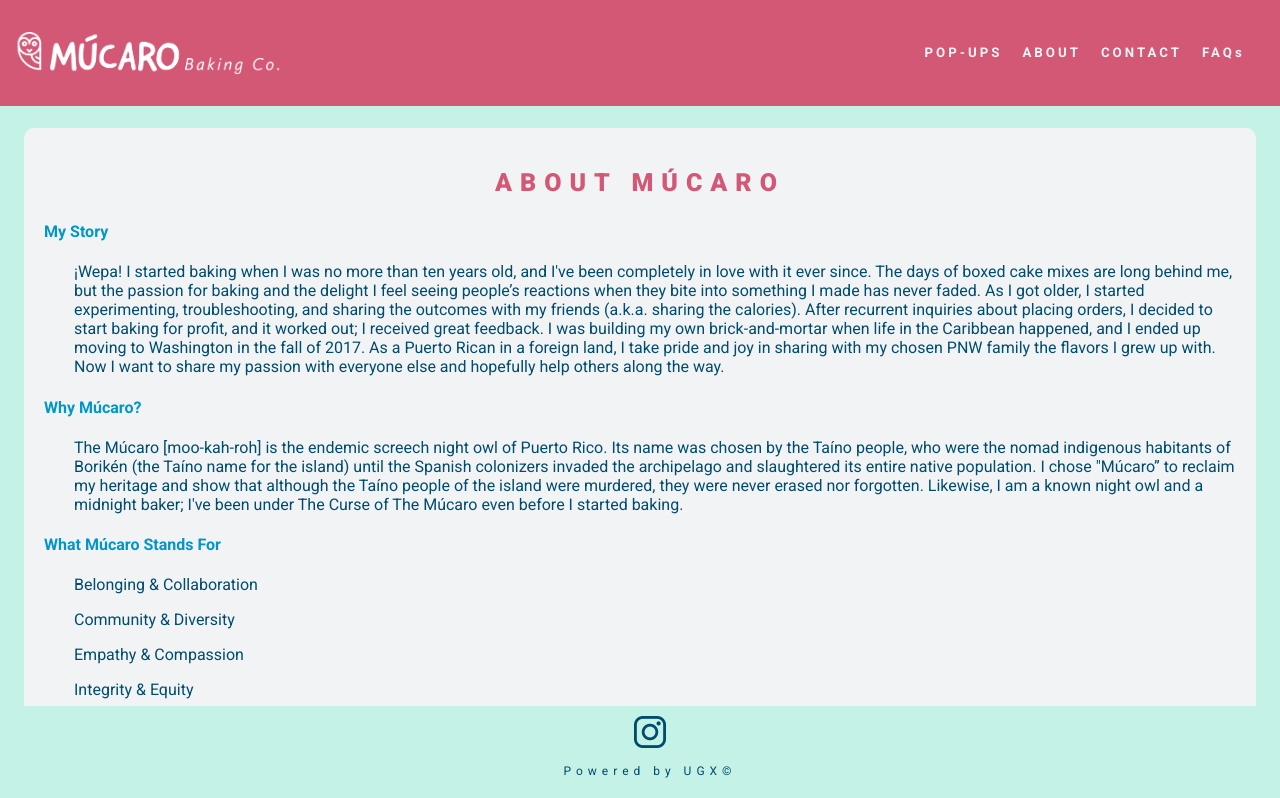
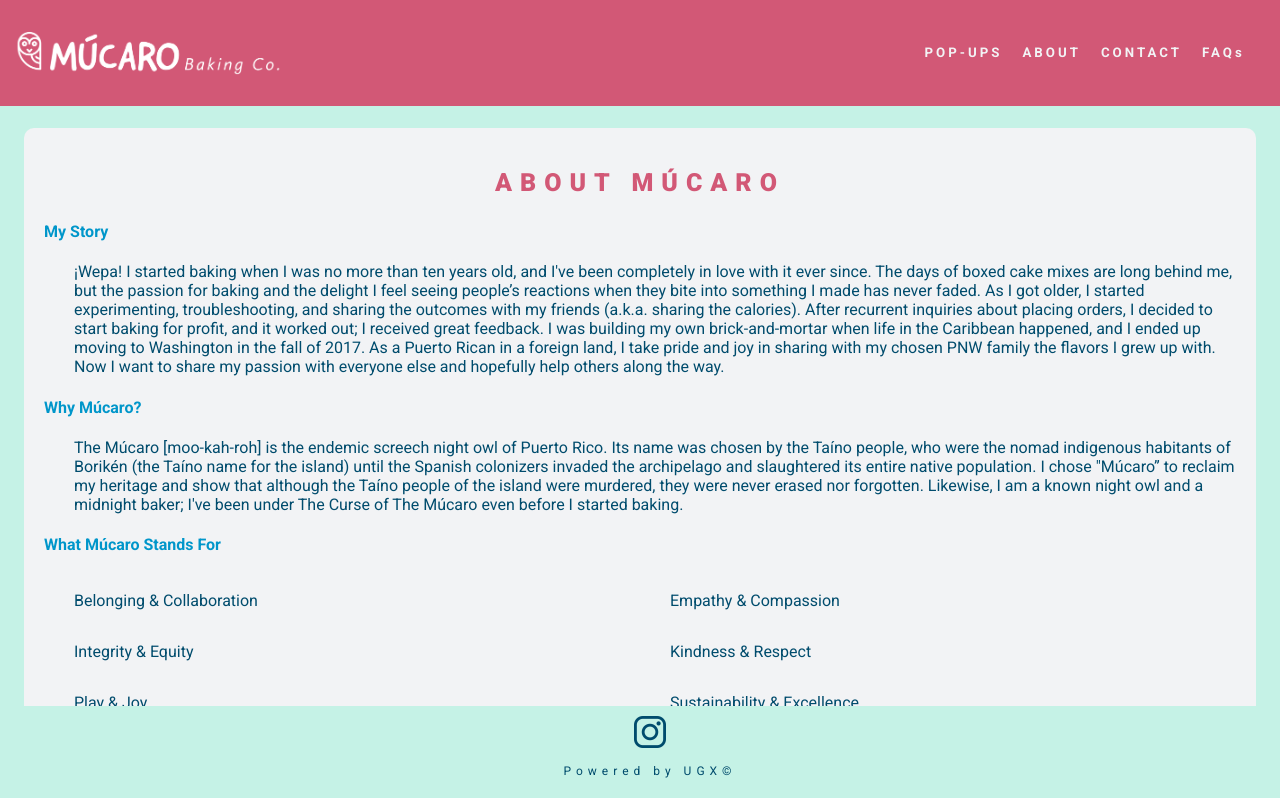
Before and after one commit to Ugonz86/MucaroBakingCo, a React (Create React App) app: page /about in a window 1280 px wide. Shown: the top 798 px of the page. Built offline with nearby package versions, Linux system fonts and the light colour scheme; the HTML template or start-up script is replaced by a standard one; what @aws-amplify/core would draw is missing.

Commit message:
Modified content from About section

```diff
--- a/src/App.css
+++ b/src/App.css
@@ -1,9 +1,9 @@
-@import url('https://fonts.googleapis.com/css2?family=Roboto:ital,wght@0,100;0,400;0,700;0,900;1,100&display=swap');
+@import url("https://fonts.googleapis.com/css2?family=Roboto:ital,wght@0,100;0,400;0,700;0,900;1,100&display=swap");
 
 .App {
   text-align: center;
   height: 100%;
-  font-family: 'Roboto', sans-serif;
+  font-family: "Roboto", sans-serif;
 }
 
 body {
@@ -143,6 +143,11 @@ text-align: center; */
     z-index: 9999;
     /* opacity: 80%; */
   }
+
+  .mucaroValues {
+    display:flex !important;
+   flex-direction: column;
+  }
 }
 
 @media screen and (min-width: 45em) {
@@ -241,6 +246,16 @@ p.homeInfo {
   text-align: left;
 }
 
+.mucaroValues {
+  width: 100%;
+  /* background-color: pink; */
+  display: grid;
+  grid-template-columns: 1fr 1fr;
+  grid-template-rows: 1fr 1fr;
+  /* space between columns for demo */
+  /* grid-gap: 5px; */
+}
+
 .Faqs {
   /* min-height: 75vh; */
   margin: 3rem 1rem;
@@ -306,8 +321,8 @@ p.homeInfo {
 }
 
 .form label {
-/* font-size: 16px; */
-font-weight: bold;
+  /* font-size: 16px; */
+  font-weight: bold;
 }
 
 /* .form-container p {
@@ -384,7 +399,7 @@ button {
   padding: 10px;
   margin: 10px;
   min-height: 10vh;
-  font-family: 'Roboto', sans-serif;
+  font-family: "Roboto", sans-serif;
   font-size: 14px;
 }
 
@@ -419,13 +434,13 @@ input {
 }
 
 input::placeholder {
-  color: #777b7e;;
+  color: #777b7e;
   font-size: 13px;
   /* opacity: 95%; */
   /* font-style: italic; */
 }
 textarea::placeholder {
-  color: #777b7e;;
+  color: #777b7e;
   opacity: 65%;
   font-size: 13px;
   /* font-style: italic; */
--- a/src/pages/About.js
+++ b/src/pages/About.js
@@ -1,4 +1,4 @@
-import React from 'react';
+import React from "react";
 import "../App.css";
 
 function About() {
@@ -36,14 +36,15 @@ function About() {
           I started baking.
         </p>
         <h4>What Múcaro Stands For</h4>
-        <p>Belonging & Collaboration</p>
-        <p>Community & Diversity</p>
-        <p>Empathy & Compassion</p>
-        <p>Integrity & Equity</p>
-        <p>Kindness & Respect</p>
-        <p>Play & Joy</p>
-        <p>Sustainability & Excellence</p>
+        <div className="mucaroValues">
+          <p className="mucaroValuesItem">Belonging & Collaboration</p>
+          <p className="mucaroValuesItem">Empathy & Compassion</p>
+          <p className="mucaroValuesItem">Integrity & Equity</p>
+          <p className="mucaroValuesItem">Kindness & Respect</p>
+          <p className="mucaroValuesItem">Play & Joy</p>
+          <p className="mucaroValuesItem">Sustainability & Excellence</p>
 
+        </div>
         <h4>What Múcaro Stands Against</h4>
         <p>
           Bigotry and all forms of discrimination, including sexism & misogyny,
```
